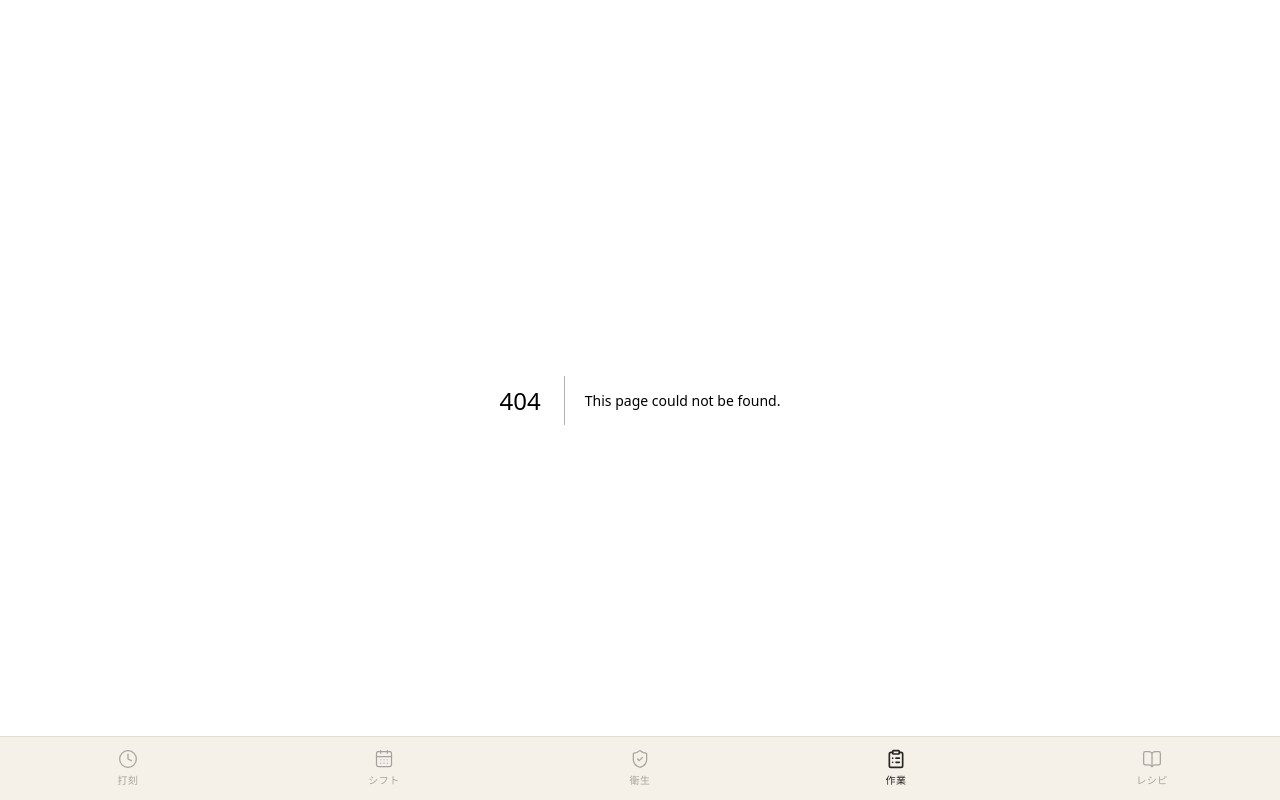
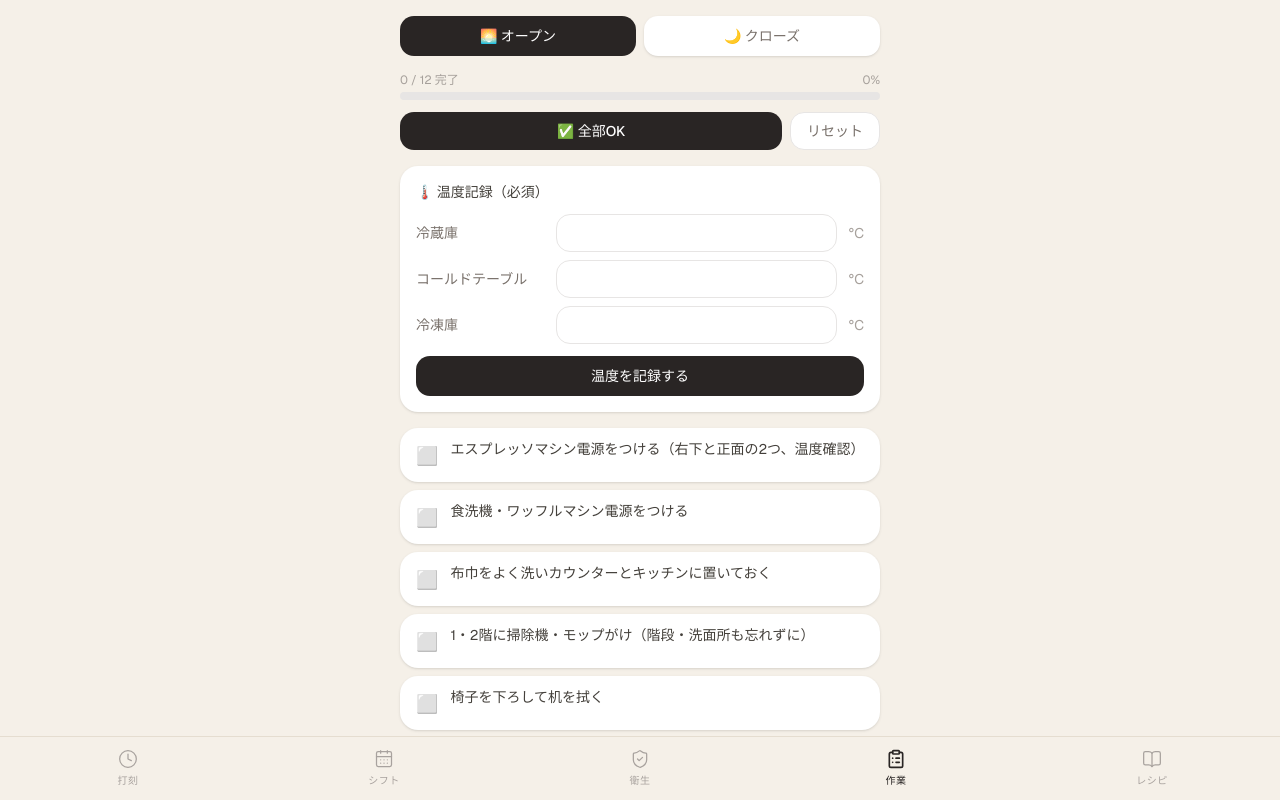
Before and after one commit to rkirishima/felicity-staff, a Next.js app: page /operations in a window 1280 px wide. Before the commit this address had no page. Shown: the top 800 px of the page. Built offline with nearby package versions, Linux system fonts and the light colour scheme; no server answers.

Commit message:
feat: operations checklist with all OK button

```diff
--- /dev/null
+++ b/app/operations/page.tsx
@@ -0,0 +1,178 @@
+'use client'
+export const dynamic = 'force-dynamic'
+import { useState, Suspense } from 'react'
+import { useSearchParams } from 'next/navigation'
+import { createClient } from '@/lib/supabase/client'
+import { toast } from 'sonner'
+
+const OPENING = [
+  'エスプレッソマシン電源をつける（右下と正面の2つ、温度確認）',
+  '食洗機・ワッフルマシン電源をつける',
+  '布巾をよく洗いカウンターとキッチンに置いておく',
+  '1・2階に掃除機・モップがけ（階段・洗面所も忘れずに）',
+  '椅子を下ろして机を拭く',
+  '2階のトイレ確認（トイレチェックシートに記入）',
+  'ゴミ箱の袋を開く',
+  'グラインダーの電源をつけ、豆をセットする',
+  'ジャグとポット・ケトル2つに水を入れる（消毒してから）',
+  'エスプレッソマシンの設定・試し出し（シングル20ml・ダブル40ml、計り確認）',
+  'カフィーザでスチーム、水入れ替えてもう一度スチーム',
+  '仕込み必要なものを確認',
+]
+
+const CLOSING = [
+  '2階のフロアランプ以外の電気・エアコンを消す',
+  '1・2階の机を拭き椅子を上げる',
+  'ワッフルマシンと台を拭く・バット類を食洗機にかける',
+  'カウンター・カウンター下の棚を拭く（コーヒーかす・水など確認）',
+  'ジャグ・ケトルの水を捨てる',
+  '計りのカバー・ビーカー・ミルクピッチャーを食洗機にかける',
+  'エスプレッソマシンの清掃（別紙マニュアル参照）',
+  'ミルに残った豆の片し（こぼれたら拾う）',
+  'エスプレッソマシン横のシンクをスポンジで洗う',
+  'キッチンの作業台を拭く',
+  '食洗機の電源を切り栓を抜く・中のカゴを洗う',
+  '食洗機の上の台をスポンジで綺麗に・水気を布巾で拭く',
+  '2つあるシンクの生ゴミネット確認',
+  'エスプレッソかすのゴミ箱を綺麗にする（袋を閉じて布巾をかける）',
+  '在庫管理の連絡',
+  'キッチンとカウンターのモップがけ',
+  '最終確認（布巾全て集める・かす落ち・汚れチェック）',
+  '大きいボウルで布巾をゆすぐ・漂白剤にしっかりつける',
+  '入り口鍵かける・キッチンのシャッター2つおろす',
+  '1階のエアコン・お湯の電源を消す',
+  'キッチンのエアコンは除湿にしてつけておく（コーヒー豆管理）',
+  '電気を消し・倉庫と表の鍵を閉める',
+]
+
+function OperationsContent() {
+  const params = useSearchParams()
+  const initialType = (params.get('type') as 'opening' | 'closing') || 'opening'
+  const [type, setType] = useState<'opening' | 'closing'>(initialType)
+  const [checked, setChecked] = useState<Record<string, boolean>>({})
+  const [fridgeTemp, setFridgeTemp] = useState('')
+  const [coldTableTemp, setColdTableTemp] = useState('')
+  const [freezerTemp, setFreezerTemp] = useState('')
+  const [tempSaved, setTempSaved] = useState(false)
+  const supabase = createClient()
+
+  const items = type === 'opening' ? OPENING : CLOSING
+  const doneCount = items.filter((_, i) => checked[`${type}-${i}`]).length
+  const progress = Math.round((doneCount / items.length) * 100)
+
+  function toggle(key: string) {
+    setChecked(prev => ({ ...prev, [key]: !prev[key] }))
+  }
+
+  function checkAll() {
+    const all: Record<string, boolean> = {}
+    items.forEach((_, i) => { all[`${type}-${i}`] = true })
+    setChecked(prev => ({ ...prev, ...all }))
+  }
+
+  async function saveTemps() {
+    if (!fridgeTemp || !coldTableTemp || !freezerTemp) {
+      toast.error('全ての温度を入力してください')
+      return
+    }
+    const today = new Date().toISOString().split('T')[0]
+    await supabase.from('temperature_logs').insert({
+      date: today,
+      fridge_temp: parseFloat(fridgeTemp),
+      cold_table_temp: parseFloat(coldTableTemp),
+      freezer_temp: parseFloat(freezerTemp),
+    })
+    toast.success('温度記録を保存しました')
+    setTempSaved(true)
+  }
+
+  return (
+    <main className="min-h-screen p-4 max-w-lg mx-auto pb-24" style={{ backgroundColor: '#F5F0E8' }}>
+      <div className="flex gap-2 mb-4">
+        {(['opening', 'closing'] as const).map(t => (
+          <button key={t} onClick={() => { setType(t); setChecked({}) }}
+            className={`flex-1 py-2.5 rounded-xl text-sm font-medium transition-all ${type === t ? 'bg-stone-800 text-white' : 'bg-white text-stone-500 shadow-sm'}`}>
+            {t === 'opening' ? '🌅 オープン' : '🌙 クローズ'}
+          </button>
+        ))}
+      </div>
+
+      <div className="mb-3">
+        <div className="flex justify-between text-xs text-stone-400 mb-1">
+          <span>{doneCount} / {items.length} 完了</span>
+          <span>{progress}%</span>
+        </div>
+        <div className="w-full bg-stone-200 rounded-full h-2">
+          <div className="bg-teal-500 h-2 rounded-full transition-all duration-300" style={{ width: `${progress}%` }} />
+        </div>
+      </div>
+
+      <div className="flex gap-2 mb-4">
+        <button onClick={checkAll}
+          className="flex-1 py-2 bg-stone-800 text-white rounded-xl text-sm font-medium">
+          ✅ 全部OK
+        </button>
+        <button onClick={() => setChecked({})}
+          className="px-4 py-2 bg-white border border-stone-200 rounded-xl text-sm text-stone-500">
+          リセット
+        </button>
+      </div>
+
+      {type === 'opening' && (
+        <div className="bg-white rounded-2xl shadow-sm p-4 mb-4">
+          <p className="text-sm font-medium text-stone-700 mb-3">🌡️ 温度記録（必須）</p>
+          <div className="space-y-2">
+            {[
+              { label: '冷蔵庫', val: fridgeTemp, set: setFridgeTemp },
+              { label: 'コールドテーブル', val: coldTableTemp, set: setColdTableTemp },
+              { label: '冷凍庫', val: freezerTemp, set: setFreezerTemp },
+            ].map(({ label, val, set }) => (
+              <div key={label} className="flex items-center gap-3">
+                <span className="text-sm text-stone-500 w-32">{label}</span>
+                <input type="number" value={val} onChange={e => set(e.target.value)}
+                  placeholder="0.0" step="0.1"
+                  className="flex-1 border border-stone-200 rounded-xl px-3 py-2 text-sm bg-white text-right" />
+                <span className="text-stone-400 text-sm">°C</span>
+              </div>
+            ))}
+          </div>
+          <button onClick={saveTemps} disabled={tempSaved}
+            className={`w-full mt-3 py-2.5 rounded-xl text-sm font-medium transition-all ${tempSaved ? 'bg-teal-100 text-teal-600' : 'bg-stone-800 text-white'}`}>
+            {tempSaved ? '✅ 温度記録済み' : '温度を記録する'}
+          </button>
+        </div>
+      )}
+
+      <div className="space-y-2">
+        {items.map((item, i) => {
+          const key = `${type}-${i}`
+          const done = checked[key]
+          return (
+            <button key={key} onClick={() => toggle(key)}
+              className={`w-full flex items-start gap-3 px-4 py-3 rounded-2xl text-sm text-left transition-all ${done ? 'bg-teal-50 border border-teal-200' : 'bg-white shadow-sm'}`}>
+              <span className="text-lg flex-shrink-0 mt-0.5">{done ? '✅' : '⬜'}</span>
+              <span className={`flex-1 leading-snug ${done ? 'text-teal-700 line-through opacity-60' : 'text-stone-700'}`}>
+                {item}
+              </span>
+            </button>
+          )
+        })}
+      </div>
+
+      {doneCount === items.length && (
+        <div className="mt-6 p-6 bg-teal-50 border border-teal-200 rounded-2xl text-center">
+          <p className="text-2xl mb-2">🎉</p>
+          <p className="text-teal-700 font-bold text-lg">
+            {type === 'opening' ? 'オープン準備完了！' : 'クローズ完了！'}
+          </p>
+        </div>
+      )}
+
+      <button onClick={() => window.history.back()} className="text-stone-400 text-xs mt-6 block">← 戻る</button>
+    </main>
+  )
+}
+
+export default function OperationsPage() {
+  return <Suspense><OperationsContent /></Suspense>
+}
```
